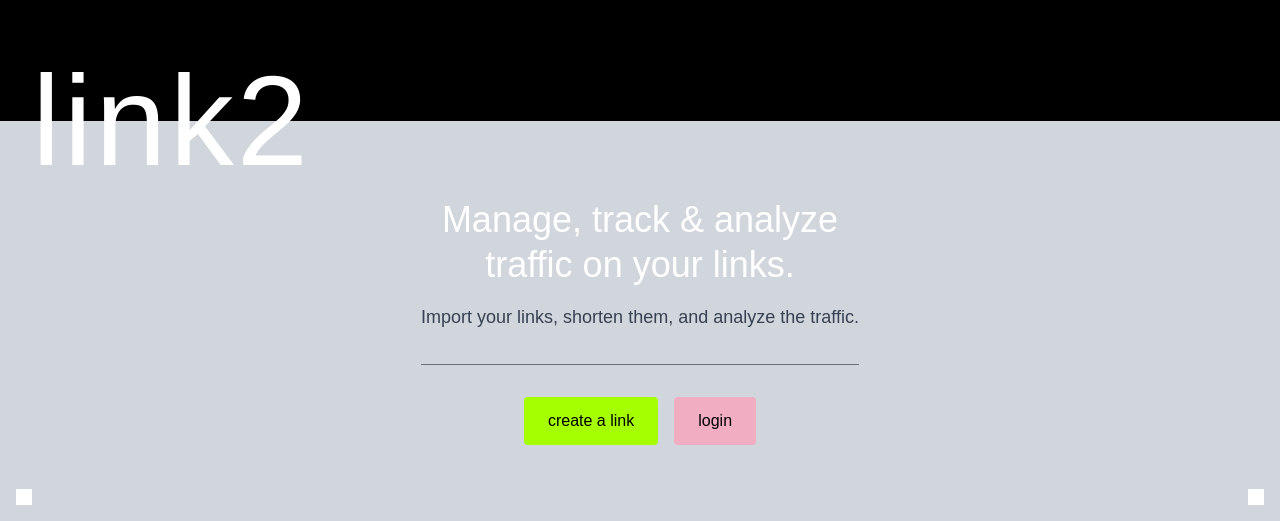
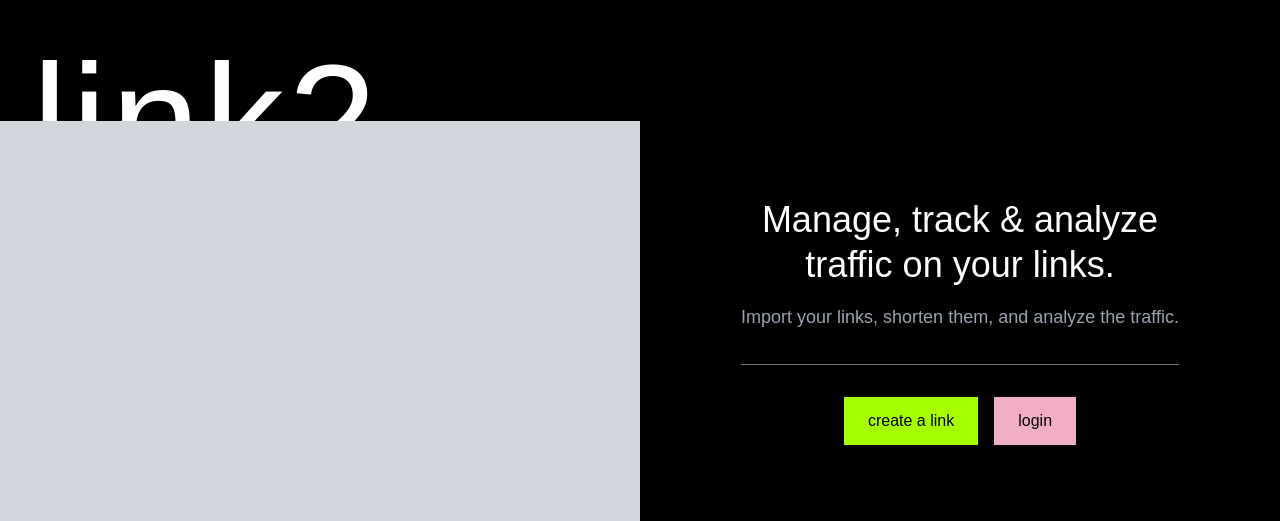
Before and after one commit to Thomas9824/link2, a Next.js app: page / in a window 1280 px wide. Shown: the part 279-800 px from the top of the page. Built offline with nearby package versions, Linux system fonts and the light colour scheme.

Commit message:
ajustement design

```diff
--- a/src/app/page.tsx
+++ b/src/app/page.tsx
@@ -9,25 +9,37 @@ export default function Home() {
       <div className="absolute bottom-4 left-4 w-4 h-4 bg-white"></div>
       <div className="absolute bottom-4 right-4 w-4 h-4 bg-white"></div>
 
-      {/* Zone haute noire */}
-      <div className="h-1/2 bg-black relative">
+      {/* Zone haute */}
+      <div className="h-1/2 relative">
+        {/* Partie gauche noire */}
+        <div className="absolute left-0 top-0 w-1/2 h-full bg-black"></div>
+        {/* Partie droite noire aussi */}
+        <div className="absolute right-0 top-0 w-1/2 h-full bg-black"></div>
+
         {/* Logo centré entre les deux zones */}
         <div className="absolute left-8 bottom-0 transform translate-y-1/2">
-          <h1 className="text-[8rem] font-thin text-white leading-none tracking-wide">
+          <h1 className="text-[10rem] font-thin text-white leading-none tracking-wide">
             link2
           </h1>
         </div>
       </div>
 
-      {/* Zone basse grise */}
-      <div className="h-1/2 bg-gray-300 flex items-center justify-center">
+      {/* Zone basse */}
+      <div className="h-1/2 relative">
+        {/* Partie gauche grise */}
+        <div className="absolute left-0 top-0 w-1/2 h-full bg-gray-300"></div>
+        {/* Partie droite noire */}
+        <div className="absolute right-0 top-0 w-1/2 h-full bg-black"></div>
+
+        {/* Contenu dans la partie droite noire */}
+        <div className="absolute top-0 right-0 w-1/2 h-full flex items-center justify-center">
           <div className="text-center max-w-lg px-8">
             <h2 className="text-4xl font-normal text-white mb-4 leading-tight">
               Manage, track & analyze<br />
               traffic on your links.
             </h2>
 
-          <p className="text-lg text-gray-700 mb-8 leading-relaxed">
+            <p className="text-lg text-gray-400 mb-8 leading-relaxed">
               Import your links, shorten them, and analyze the traffic.
             </p>
 
@@ -37,14 +49,14 @@ export default function Home() {
             <div className="flex gap-4 justify-center">
               <Link
                 href="/creation-link"
-              className="text-black font-medium py-3 px-6 rounded transition-colors"
+                className="text-black font-medium py-3 px-6 transition-colors"
                 style={{ backgroundColor: '#A6FF00' }}
               >
                 create a link
               </Link>
               <Link
                 href="/connexion"
-              className="text-black font-medium py-3 px-6 rounded transition-colors"
+                className="text-black font-medium py-3 px-6 transition-colors"
                 style={{ backgroundColor: '#F1ADC2' }}
               >
                 login
@@ -53,5 +65,6 @@ export default function Home() {
           </div>
         </div>
       </div>
+    </div>
   );
 }
```
Lines whose indentation alone changed are shown as unchanged.
